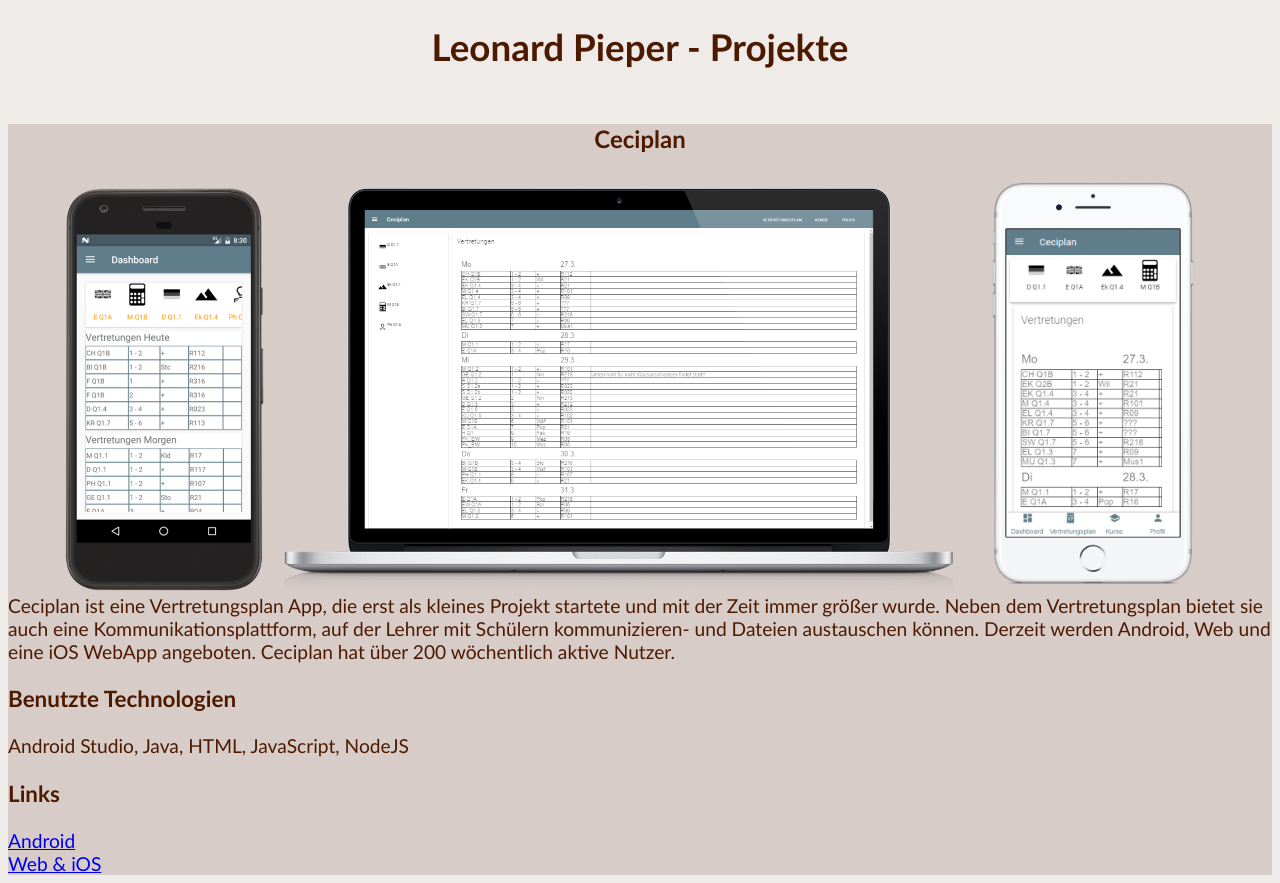
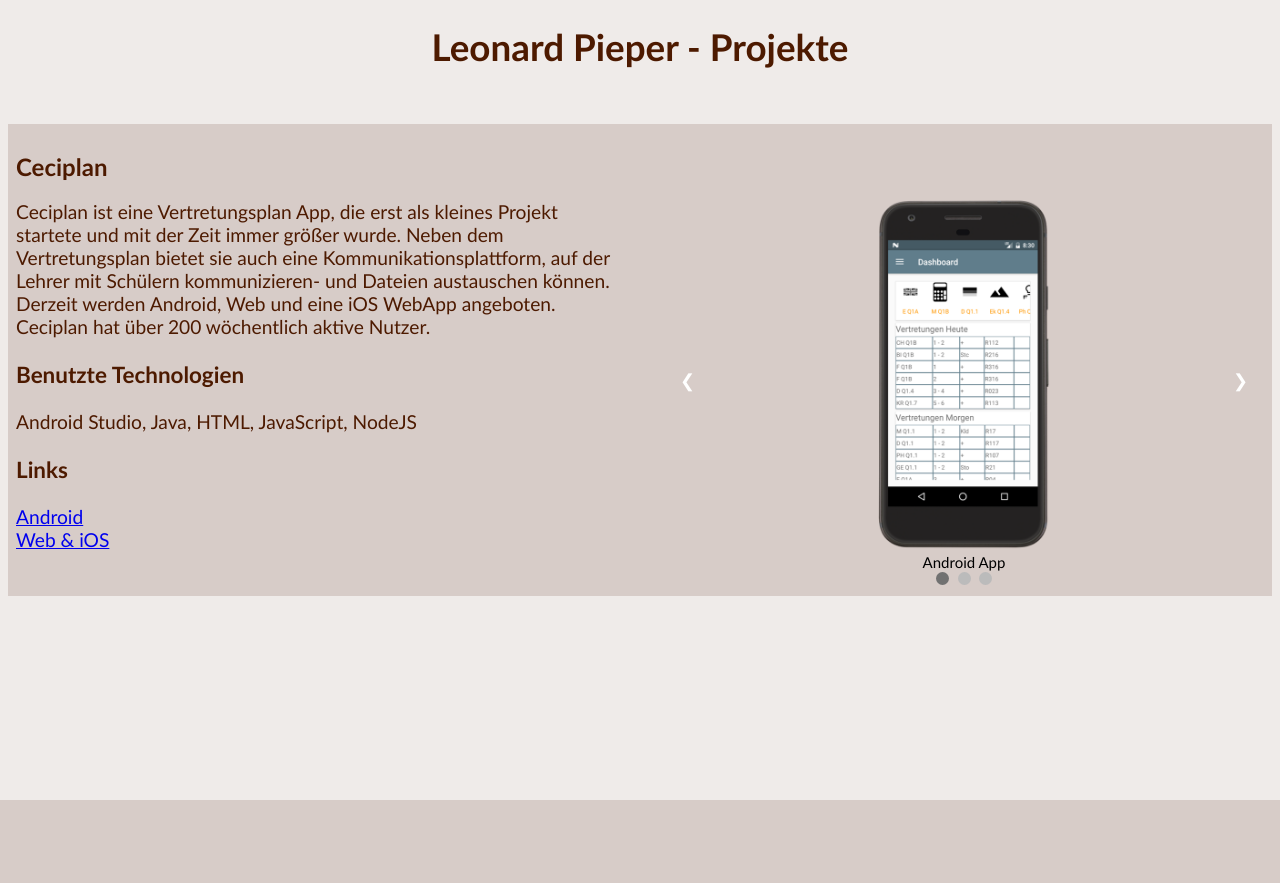
Before and after one commit to leonardpieper/leonardpieper.github.io, a PHP site: page /work/index.html in a window 1280 px wide. After the commit the page ends 800 px from the top, so only its background shows below. Run offline with PHP 8.4, Linux system fonts and the light colour scheme.

Commit message:
Slideshow eingefügt Design angepasst

```diff
--- a/work/css/styles.css
+++ b/work/css/styles.css
@@ -1,5 +1,6 @@
 body{
     background-color: #EFEBE9;
+    font-family: 'Trebuchet MS', 'Lucida Sans Unicode', 'Lucida Grande', 'Lucida Sans', Arial, sans-serif;
 }
 main{
     max-width: 1300px;
@@ -14,15 +15,125 @@ main{
     margin-bottom: 55px;
 }
 .projDiv{
-    background-color: #D7CCC8;
+  background-color: #D7CCC8;
+  padding: 8px;
+  overflow: hidden;
+}
+.projSlide{
+    min-width: 600px;
+    float: right;
 }
 .projHeadline{
-    text-align: center;
+    text-align: left;
     color: #4d1a00;
     font-family: 'Trebuchet MS', 'Lucida Sans Unicode', 'Lucida Grande', 'Lucida Sans', Arial, sans-serif;
     font-size: 1.5em;
 }
-.projPic{
+
+/* Slideshow container */
+.slideshow-container {
+  max-width: 1000px;
+  max-height: 350px;
+  position: relative;
+  margin: auto;
+  text-align: center;
+}
+
+.galleryImg{
+  height: 350px;
+  margin-left: auto;
+  margin-right: auto;
+}
+
+.mySlides {
+    display: none;
+}
+
+/* Next & previous buttons */
+.prev, .next {
+  cursor: pointer;
+  position: absolute;
+  top: 50%;
+  width: auto;
+  margin-top: -22px;
+  padding: 16px;
+  color: white;
+  font-weight: bold;
+  font-size: 18px;
+  transition: 0.6s ease;
+  border-radius: 0 3px 3px 0;
+}
+
+/* Position the "prev button" to the left */
+.prev {
+  left: 0;
+  border-radius: 3px 0 0 3px;
+}
+/* Position the "next button" to the right */
+.next {
+  right: 0;
+  border-radius: 3px 0 0 3px;
+}
+
+/* On hover, add a black background color with a little bit see-through */
+.prev:hover, .next:hover {
+  background-color: rgba(0,0,0,0.8);
+}
+
+/* Caption text */
+.text {
+  /*color: #f2f2f2;*/
+  font-size: 15px;
+  padding: 8px 12px;
+  position: relative;
+  bottom: 8px;
+  text-align: center;
+}
+
+/* Number text (1/3 etc) */
+.numbertext {
+  color: #f2f2f2;
+  font-size: 12px;
+  padding: 8px 12px;
+  position: absolute;
+  top: 0;
+}
+
+/* The dots/bullets/indicators */
+.dot {
+  cursor:pointer;
+  height: 13px;
+  width: 13px;
+  margin: 0 2px;
+  background-color: #bbb;
+  border-radius: 50%;
+  display: inline-block;
+  transition: background-color 0.6s ease;
+}
+
+.active, .dot:hover {
+  background-color: #717171;
+}
+
+/* Fading animation */
+.fade {
+  -webkit-animation-name: fade;
+  -webkit-animation-duration: 1.5s;
+  animation-name: fade;
+  animation-duration: 1.5s;
+}
+
+@-webkit-keyframes fade {
+  from {opacity: .4}
+  to {opacity: 1}
+}
+
+@keyframes fade {
+  from {opacity: .4}
+  to {opacity: 1}
+}
+
+/*.projPic{
     max-width: 1150px;
     height: 421px;
     overflow-x: scroll;
@@ -31,24 +142,33 @@ main{
     margin-left: auto;
     margin-right: auto;
 }
+
+
 .projPic * {
     /*display: inline-block;*/
-}
+/*}*/
 .projContent{
     color: #4d1a00;
-    font-family: 'Trebuchet MS', 'Lucida Sans Unicode', 'Lucida Grande', 'Lucida Sans', Arial, sans-serif;
     font-size: 1.2em;
+    float: left;
+    width: 48%;
 }
 
 
 /**** Mobile layout ****/
-@media (max-width: 700px) {
-    .projPic{
-        height: 100vh;
+@media (max-width: 1200px) {
+    .projSlide{
+        width: calc(100vw - 16px);
+        min-width: 0;
     }
-    .projPic * {
-        min-width: 60vw;
-        margin-left: 20vw;
-        margin-right: 20vw;
+    .projContent{
+      width: 100%;
+    }
+    .projHeadline{
+      text-align: center;
+    }
+    .galleryImg.wide{
+      max-width: 100%;
+      height: initial;
     }
 }
--- a/work/index.html
+++ b/work/index.html
@@ -1,6 +1,7 @@
 <!doctype html>
 
 <html lang="de">
+
 <head>
     <meta charset="utf-8">
 
@@ -19,27 +20,57 @@
 
         <div class="projDiv">
           <h2 class="projHeadline">Ceciplan</h2>
-      <div class="projPic">
-        <img src="img/android.png" alt="Android App" width="200">
-        <img src="img/macbook.png" alt="Web App" width="700">
-        <img src="img/iPhone-7-Plus-Silver.png" alt="Web App on Apple" width="240">
+
+            <div class="projSlide">
+                <div class="slideshow-container">
+                    <div class="mySlides fade">
+                        <img class="galleryImg" src="img/android.png">
+                        <br>
+                        <div class="text">Android App</div>
                     </div>
+
+                    <div class="mySlides fade">
+                        <img class="galleryImg wide" src="img/macbook.png">
+                        <br>
+                        <div class="text">Web App</div>
+                    </div>
+
+                    <div class="mySlides fade">
+                        <img class="galleryImg" src="img/iPhone-7-Plus-Silver.png">
+                        <br>
+                        <div class="text">Web App on iOS</div>
+                    </div>
+
+                    <a class="prev" onclick="plusSlides(-1)">&#10094;</a>
+                    <a class="next" onclick="plusSlides(1)">&#10095;</a>
+                </div>
+                <br>
+
+                <div style="text-align:center">
+                    <span class="dot" onclick="currentSlide(1)"></span>
+                    <span class="dot" onclick="currentSlide(2)"></span>
+                    <span class="dot" onclick="currentSlide(3)"></span>
+                </div>
+            </div>
+
             <div class="projContent">
-        Ceciplan ist eine Vertretungsplan App, die erst als kleines Projekt startete und mit der Zeit immer größer wurde.
-         Neben dem Vertretungsplan bietet sie auch eine Kommunikationsplattform, auf der Lehrer mit Schülern kommunizieren- und Dateien austauschen können.
-         Derzeit werden Android, Web und eine iOS WebApp angeboten.
-         Ceciplan hat über 200 wöchentlich aktive Nutzer.
-         <h3>Benutzte Technologien</h3>
-            Android Studio, Java, HTML, JavaScript, NodeJS
+                Ceciplan ist eine Vertretungsplan App, die erst als kleines Projekt startete und mit der Zeit immer größer wurde. Neben dem Vertretungsplan bietet sie auch eine Kommunikationsplattform, auf der Lehrer mit Schülern kommunizieren- und Dateien austauschen
+                können. Derzeit werden Android, Web und eine iOS WebApp angeboten. Ceciplan hat über 200 wöchentlich aktive Nutzer.
+                <h3>Benutzte Technologien</h3> Android Studio, Java, HTML, JavaScript, NodeJS
                 <h3>Links</h3>
                 <a href="https://play.google.com/store/apps/details?id=com.github.leonardpieper.ceciVPlan">Android</a>
                 <br />
                 <a href="https://leonardpieper.github.io/e/">Web & iOS</a>
 
             </div>
+
         </div>
     </main>
 
+    <!-- Must be at the bottom -->
+    <script src="script/script.js"></script>
+
 
 </body>
+
 </html>
--- /dev/null
+++ b/work/script/script.js
@@ -0,0 +1,26 @@
+var slideIndex = 1;
+showSlides();
+
+function plusSlides(n) {
+  showSlides(slideIndex += n);
+}
+
+function currentSlide(n) {
+  showSlides(slideIndex = n);
+}
+
+function showSlides(n) {
+  var i;
+  var slides = document.getElementsByClassName("mySlides");
+  var dots = document.getElementsByClassName("dot");
+  if (n > slides.length) {slideIndex = 1}
+  if (n < 1) {slideIndex = slides.length}
+  for (i = 0; i < slides.length; i++) {
+      slides[i].style.display = "none";
+  }
+  for (i = 0; i < dots.length; i++) {
+      dots[i].className = dots[i].className.replace(" active", "");
+  }
+  slides[slideIndex-1].style.display = "block";
+  dots[slideIndex-1].className += " active";
+}
```
Lines whose indentation alone changed are shown as unchanged.
